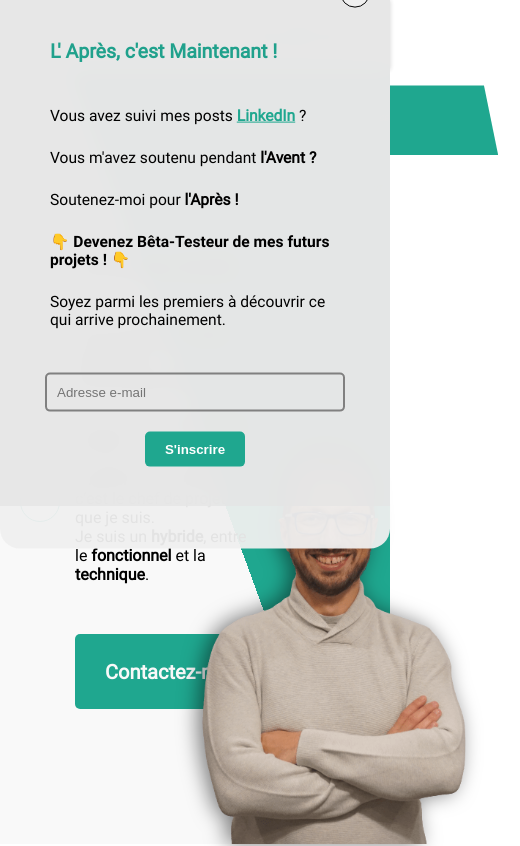
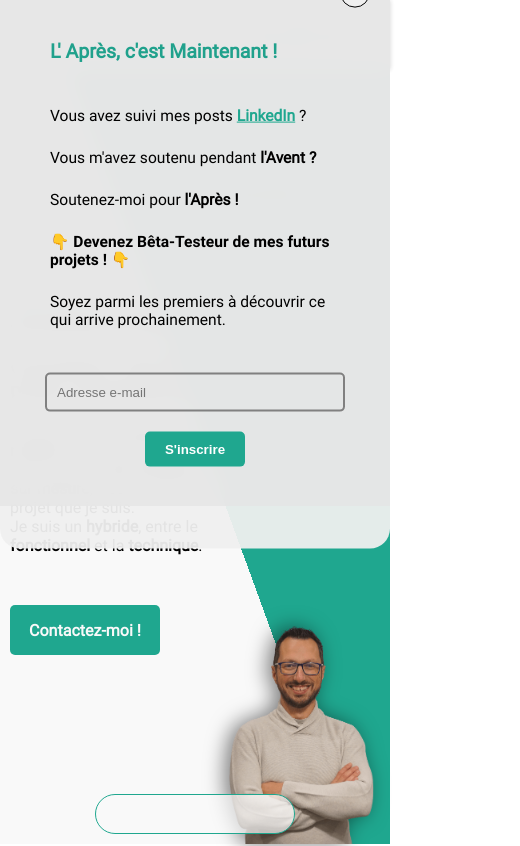
Before and after one commit to JonathanEUDE/jeude-react, a React (Create React App) app: page / in a window 390 px wide. Shown: the top 846 px of the page, 520 px wide, since content can reach past the window. Built offline with nearby package versions, Linux system fonts and the light colour scheme; some icons are missing.

Commit message:
Améliorations visuelles

```diff
--- a/src/components/Parcours.jsx
+++ b/src/components/Parcours.jsx
@@ -72,7 +72,7 @@ function Parcours() {
         el,
         idx
       ) {
-        let topStep = topParcours + el.offsetTop - window.innerHeight / 3;
+        let topStep = topParcours + el.offsetTop - window.innerHeight / 1.5;
         let heightStep = el.offsetHeight;
         let bottomStep = topStep + heightStep;
 
@@ -202,9 +202,8 @@ function Parcours() {
                 className="step-logo"
               />
               <h4 className="green-title">Responsable d'application</h4>
-              <span>3 ans et 9 mois - Juillet 2022 - Décembre 2022</span>
-              <br />
-              <span>Puteaux (92) / Lucé (28)</span>
+              <p>3 ans et 9 mois - Juillet 2022 - Décembre 2022</p>
+              <p>Puteaux (92) / Lucé (28)</p>
             </div>
             <div className="step-info-left-bottom">
               <p>
--- a/src/styles/Accueil.css
+++ b/src/styles/Accueil.css
@@ -22,7 +22,6 @@
   opacity: 0;
   animation: fadeInUp 1s ease-out 0.5s forwards;
   position: relative;
-  height: 50px;
 }
 .accueil-container > h2 {
   margin-bottom: 20px;
@@ -87,7 +86,7 @@
   width: 40%;
 
   text-align: center;
-  font-size: min(2vw, 46px);
+  font-size: min(3vw, 38px);
   white-space: nowrap;
   font-style: italic;
 }
@@ -173,3 +172,30 @@
     height: 50%;
   }
 }
+
+@media (max-width: 768px) {
+  .accueil-container {
+    left: 10px;
+    width: 50vw;
+  }
+
+  .accueil-container a {
+    width: 150px;
+    height: 50px;
+    font-size: 16px;
+  }
+
+  .softskills-container {
+    width: auto;
+  }
+
+  .softskills-container .cut-text-container {
+    padding: 0px 30px;
+  }
+
+  #photoprofil {
+    height: auto;
+    width: 45%;
+    left: 55%;
+  }
+}
--- a/src/styles/Contact.css
+++ b/src/styles/Contact.css
@@ -16,7 +16,7 @@ form {
   align-items: center;
 }
 .form-container p {
-  font-size: 16px;
+  font-size: min(3vw, 16px);
   margin-bottom: 30px;
 }
 
@@ -69,4 +69,20 @@ form {
 
 #social-links a span {
   width: 80%;
+  display: grid;
+  place-items: center;
 }
+
+@media (max-width: 768px) {
+  #contact {
+    flex-direction: column-reverse;
+  }
+
+  form {
+    width: 90%;
+  }
+
+  #social-links {
+    width: 90%;
+  }
+}
--- a/src/styles/Parcours.css
+++ b/src/styles/Parcours.css
@@ -9,10 +9,10 @@
   display: flex;
   justify-content: center;
   align-items: center;
-  width: 100%;
   position: absolute;
   top: 100px;
   left: 0;
+  width: 100%;
 
   padding: 10px;
   border-radius: 0 0 5px 5px;
@@ -166,7 +166,7 @@
   justify-content: space-around;
 }
 .step-info-left-top {
-  height: 45%;
+  margin-bottom: 10px;
 }
 
 .step-info-left-top span {
@@ -189,7 +189,7 @@
 .step-info-right {
   width: 45%;
 
-  padding: 20px 50px;
+  padding: 20px 30px;
   background-color: #f9f9f9;
   opacity: 80%;
   display: flex;
@@ -245,7 +245,7 @@
   }
 
   .step-info-left-top {
-    width: 80%;
+    width: 90%;
   }
 
   .step-info-left-bottom {
@@ -253,7 +253,7 @@
     display: flex;
     flex-direction: column;
     justify-content: space-around;
-    width: 80%;
+    width: 90%;
     height: auto;
   }
 
@@ -271,3 +271,27 @@
     width: 7%;
   }
 }
+
+@media (max-width: 768px) {
+  .fil-ariane {
+    top: 70px;
+    padding: 0;
+  }
+  .steps {
+    width: 100vw;
+  }
+
+  .step {
+    width: 50px;
+    aspect-ratio: 1;
+  }
+
+  .step img {
+    width: 50px;
+    height: 50px;
+  }
+
+  .steps-informations {
+    padding: 0;
+  }
+}
--- a/src/styles/Projets.css
+++ b/src/styles/Projets.css
@@ -138,7 +138,7 @@
   flex-direction: row;
   justify-content: space-around;
   align-items: center;
-  width: 90%;
+  width: 95%;
   height: 30%;
   background-color: white;
   padding: 5px;
@@ -204,3 +204,45 @@
     border-radius: 30vw;
   }
 }
+
+@media (max-width: 768px) {
+  #projets {
+    padding: 100px 10px 70px 10px;
+    position: static;
+    flex-direction: column;
+    justify-content: space-around;
+    align-items: center;
+  }
+
+  .projet-container {
+    width: 50vw;
+    height: 50vw;
+  }
+
+  .projet-container span {
+    width: 10vw;
+    font-size: min(1.3vw, 14px);
+  }
+
+  .projet-infos {
+    width: 95vw;
+    height: 95vw;
+    margin-bottom: 50px;
+  }
+  .projet-preview {
+    width: 70vw;
+  }
+
+  .projet-container img {
+    max-height: 12vh;
+    max-width: 30vw;
+  }
+  .projet-logos {
+    width: 90vw;
+  }
+
+  .projet-container span {
+    width: 25vw;
+    font-size: 14px;
+  }
+}
--- a/src/styles/SocialNetworkBar.css
+++ b/src/styles/SocialNetworkBar.css
@@ -25,3 +25,20 @@
   color: #1fa78f;
   transition: color 0.5s;
 }
+
+@media (max-width: 768px) {
+  .socialnetworkbar-container {
+    flex-direction: row;
+
+    width: 200px;
+    height: 40px;
+
+    position: fixed;
+    top: unset;
+    bottom: 10px;
+    left: 50%;
+    transform: translateX(-50%);
+    background-color: rgba(249, 249, 249, 0.7);
+    -webkit-backface-visibility: hidden;
+  }
+}
```
